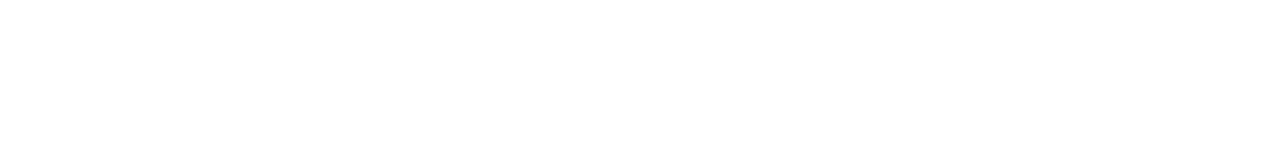
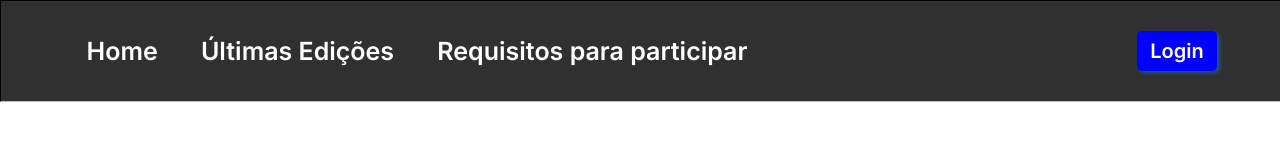
Before and after one commit to gurila11/bootcampdnc, a plain HTML site: page index.html in a window 1280 px wide. Drawn offline with Linux system fonts and the light colour scheme.

Commit message:
criação do estilo da página na tag nav

```diff
--- a/index.html
+++ b/index.html
@@ -1,11 +1,21 @@
 <!DOCTYPE html>
-<html lang="pt.br">
+<html lang="pt-br">
 <head>
     <meta charset="UTF-8">
     <meta name="viewport" content="width=device-width, initial-scale=1.0">
-    <title>Boot Camp DNC</title>
+    <title>Bootcamp DNC</title>
+    <link href="https://fonts.googleapis.com/css2?family=Inter:wght@100..900&display=swap" rel="stylesheet">
+    <link rel="stylesheet" href="style.css">
 </head>
 <body>
+    <nav id="principal">
+        <div id="menu">
+            <a href="">Home</a>
+            <a href="">Últimas Edições</a>
+            <a href="">Requisitos para participar</a>
+        </div>
+        <button>Login</button>
+    </nav>
 
 </body>
 </html>
--- /dev/null
+++ b/style.css
@@ -0,0 +1,50 @@
+body{
+    margin: 0px;
+    padding: 0px;
+}
+
+    #principal{
+        width: 100%;
+        height: 100px;
+        border: 1px solid black;
+        background-color: #303030;
+        display: flex;
+        justify-content: space-between;
+        align-items: center;
+        border-bottom: 1px solid #bababa;
+        }
+
+        #menu{
+            display: flex;
+            width: 55%;
+            justify-content: space-around;
+            align-items: center;
+            margin: 5%;
+        }
+
+        #principal div a{
+            color: white;
+            font-size: 25px;
+            font-weight: 600;
+            text-decoration: none;
+            font-family: Inter, Arial, Helvetica, sans-serif;
+        }
+
+        #principal div a:hover{
+            color:lightblue
+        }
+
+        #principal button{
+            margin-right: 5%;
+            background-color: blue;
+            border: 0px;
+            height: 40px;
+            width: 80px;
+            border-radius: 5px;
+            font-family: Inter, Arial;
+            color: white;
+            font-weight: 600;
+            font-size: 20px;
+            box-shadow: 3px 2px 4px rgba(12, 112, 242, 0.5);
+            cursor: pointer;
+        }
```
